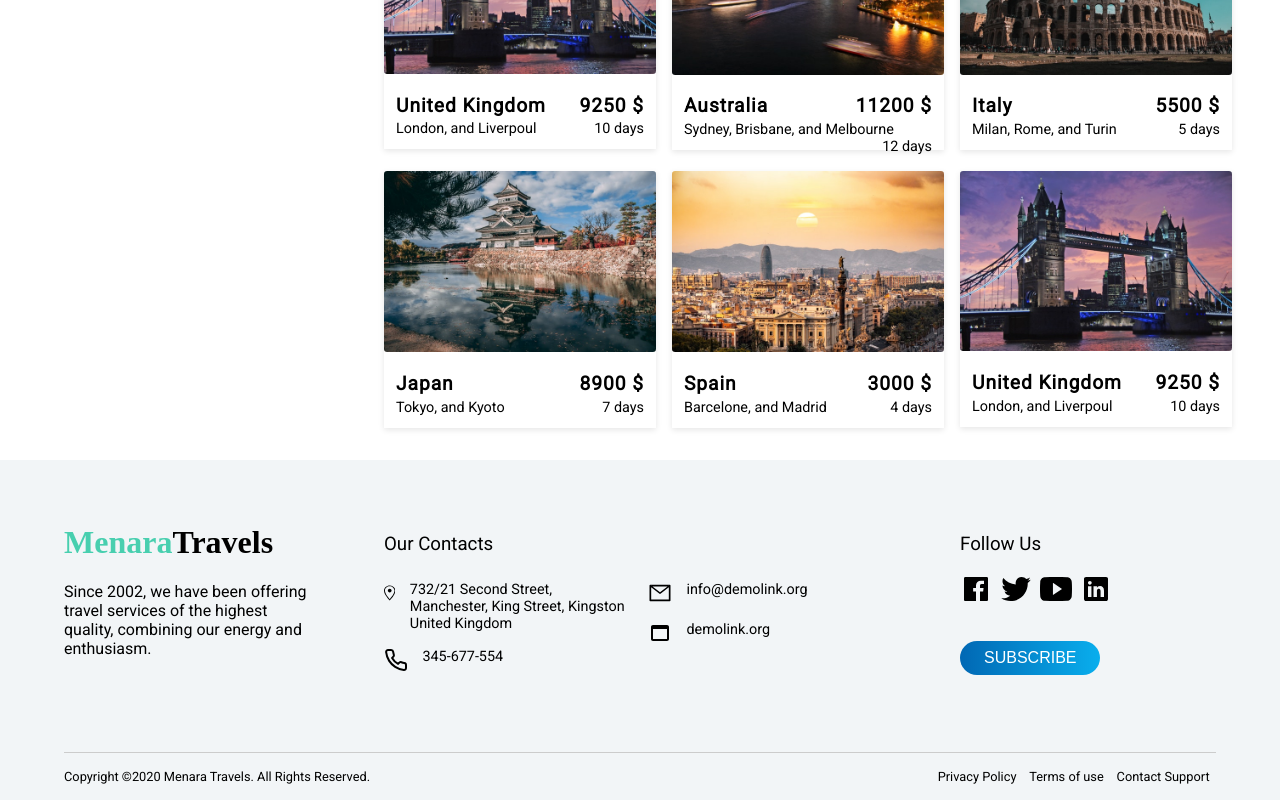
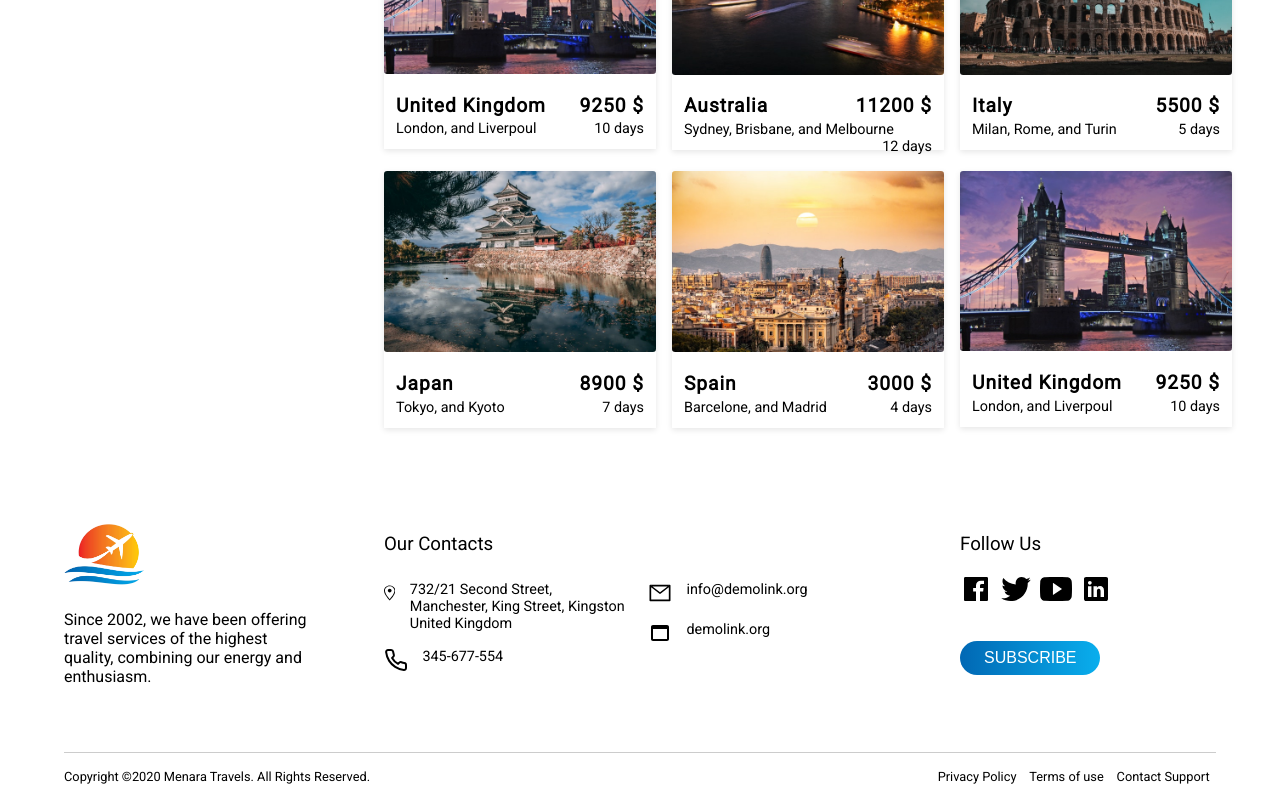
Before and after one commit to devkhaldi/Travel-Agency, a React (Create React App) app in the folder client/: page /tours in a window 1280 px wide. Shown: the part 1495-2295 px from the top of the page. Built offline with nearby package versions, Linux system fonts and the light colour scheme.

Commit message:
fix footer

```diff
--- a/client/src/Component/Footer.js
+++ b/client/src/Component/Footer.js
@@ -1,13 +1,14 @@
-import React from 'react'
-import { GoLocation } from 'react-icons/go'
-import { FiPhone } from 'react-icons/fi'
-import { AiOutlineMail } from 'react-icons/ai'
-import { MdWebAsset } from 'react-icons/md'
-import { IoLogoFacebook } from 'react-icons/io'
-import { IoLogoTwitter } from 'react-icons/io'
-import { IoLogoYoutube } from 'react-icons/io'
-import { IoLogoLinkedin } from 'react-icons/io'
-import './css/Footer.css'
+import React from "react"
+import { GoLocation } from "react-icons/go"
+import { FiPhone } from "react-icons/fi"
+import { AiOutlineMail } from "react-icons/ai"
+import { MdWebAsset } from "react-icons/md"
+import { IoLogoFacebook } from "react-icons/io"
+import { IoLogoTwitter } from "react-icons/io"
+import { IoLogoYoutube } from "react-icons/io"
+import { IoLogoLinkedin } from "react-icons/io"
+import logo from "../img/logo.png"
+import "./css/Footer.css"
 
 const Footer = () => {
   return (
@@ -15,11 +16,12 @@ const Footer = () => {
       <div className='footer-grid'>
         <div className='col'>
           <span className='logo'>
-            <span style={{ color: '#48cfaf' }}>Menara</span>Travels
+            {/* <span style={{ color: "#48cfaf" }}>Menara</span>Travels */}
+            <img src={logo} alt='footer logo' />
           </span>
           <p className='about'>
-            Since 2002, we have been offering travel services of the highest quality, combining our
-            energy and enthusiasm.
+            Since 2002, we have been offering travel services of the highest
+            quality, combining our energy and enthusiasm.
           </p>
         </div>
         <div className='col contact'>
@@ -28,7 +30,10 @@ const Footer = () => {
             <div className='col'>
               <div className='col-item'>
                 <GoLocation />
-                <span>732/21 Second Street, Manchester, King Street, Kingston United Kingdom</span>
+                <span>
+                  732/21 Second Street, Manchester, King Street, Kingston United
+                  Kingdom
+                </span>
               </div>
               <div className='col-item'>
                 <FiPhone />
@@ -62,7 +67,9 @@ const Footer = () => {
       </div>
       <hr />
       <div className='bottom'>
-        <p className='copyright'>Copyright ©2020 Menara Travels. All Rights Reserved.</p>
+        <p className='copyright'>
+          Copyright ©2020 Menara Travels. All Rights Reserved.
+        </p>
         <div className='footer-links'>
           <a href='#'>Privacy Policy</a>
           <a href='#'>Terms of use</a>
--- a/client/src/Component/css/Footer.css
+++ b/client/src/Component/css/Footer.css
@@ -1,14 +1,15 @@
 footer {
   padding: 4em 4em 1em 4em;
   color: #000;
-  background: var(--light-bg);
+  background: white;
 }
-footer .logo {
-  font-family: "Dancing Script", cursive;
+footer .logo img {
+  /* font-family: "Dancing Script", cursive;
   font-size: 2em;
   font-weight: bold;
   margin: 1.5em 0;
-  color: black;
+  color: black; */
+  width: 5em;
 }
 footer .footer-grid {
   display: grid;
@@ -65,9 +66,6 @@ footer button {
   transition: 0.5s;
   border-radius: 2rem;
 }
-footer button:hover {
-  background: #3daf95;
-}
 
 footer hr {
   border: none;
```
